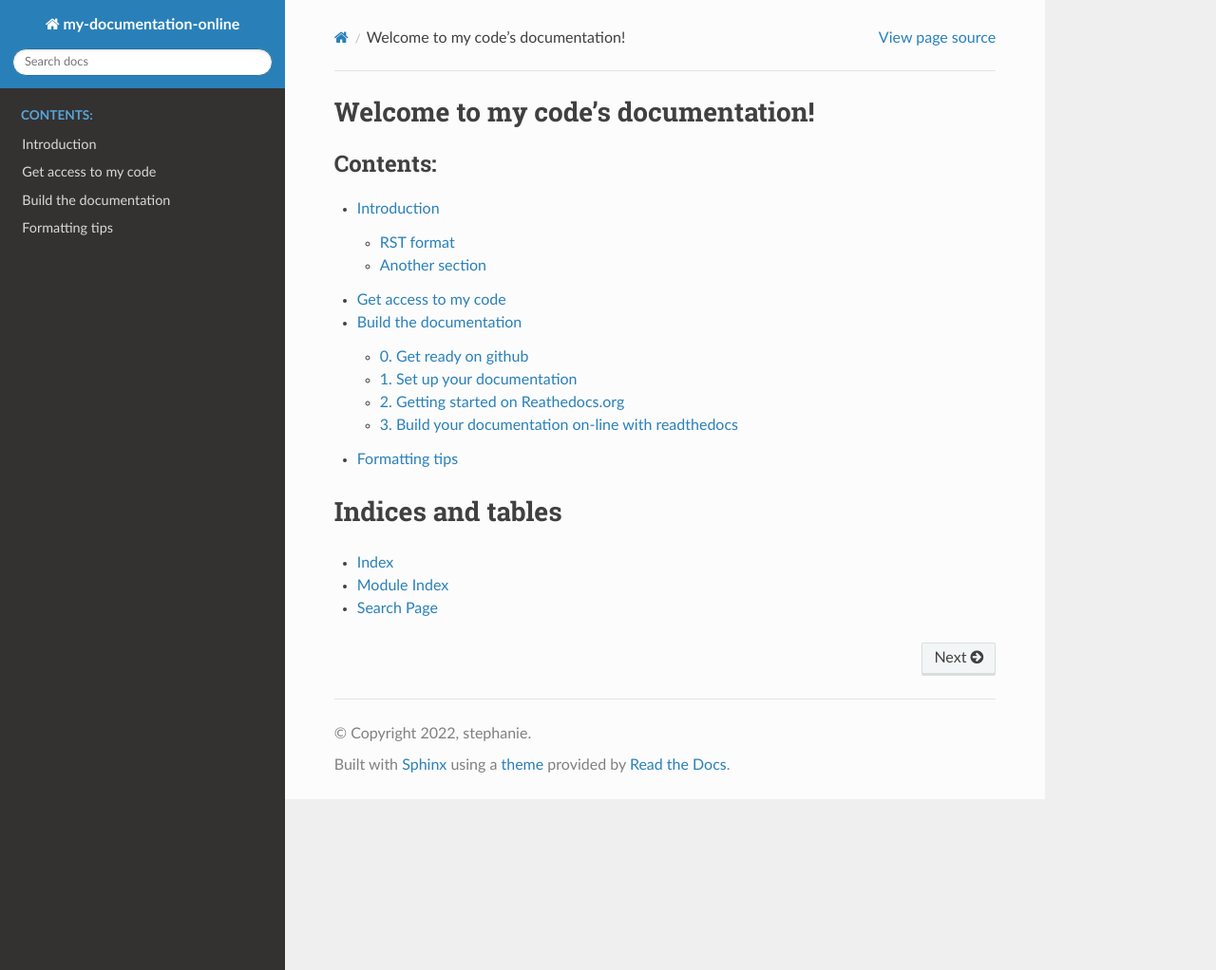
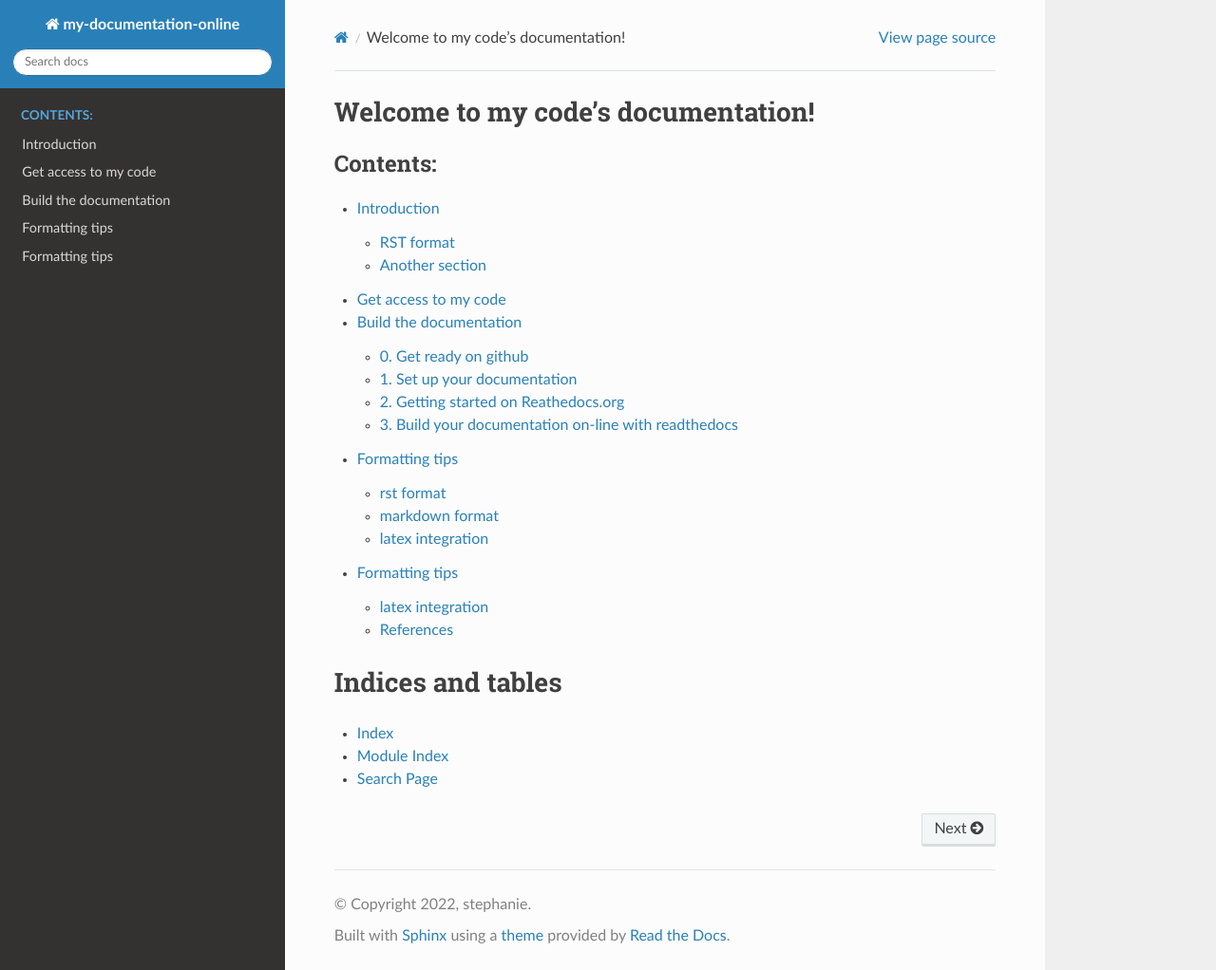
Before and after one commit to sasip-climate/my-doc-online, a Sphinx documentation site: the page built from source/index.rst, in a window 1280 px wide and 1022 px high. Shown: the whole window at 95% size. Built offline with Sphinx 7.4.7 and the Read the Docs theme 2.0.0, drawn with Linux system fonts in a browser that asks for light colours; some of the changed lines change nothing that is shown.

Commit message:
Update formatting-tips.md

````diff
--- a/source/formatting-tips.md
+++ b/source/formatting-tips.md
@@ -1,9 +1,11 @@
 # Formatting tips
 
-* **.rst:** You can  write your documentation pages in rst format (close to markdown). See here for some references on the rst syntax: [https://thomas-cokelaer.info/tutorials/sphinx/rest_syntax.html](https://thomas-cokelaer.info/tutorials/sphinx/rest_syntax.html)
+## rst format
+You can  write your documentation pages in rst format (close to markdown). See here for some references on the rst syntax: [https://thomas-cokelaer.info/tutorials/sphinx/rest_syntax.html](https://thomas-cokelaer.info/tutorials/sphinx/rest_syntax.html)
 
 
-* **.md:** You can also use markdown format if you have switched on the `myst-parser` option in the `conf.py` file. To do so,  add those lines:
+## markdown format
+You can also use markdown format if you have switched on the `myst-parser` option in the `conf.py` file. To do so,  add those lines:
 
 ```
 extensions = [
@@ -22,7 +24,7 @@ myst_enable_extensions = ["dollarmath", "amsmath"]
 And see [https://myst-parser.readthedocs.io/en/latest/syntax/optional.html](https://myst-parser.readthedocs.io/en/latest/syntax/optional.html) for more info about syntax possibilities
 
 
-* **latex integration:**
+## latex integration
 
 Note that you can already write some nice latex:
 
@@ -32,3 +34,42 @@ $$
       f(x) & = & x^2 + 2xy + y^2
    \end{eqnarray}
 $$
+
+# Formatting tips
+
+## latex integration
+<a name="subseclatex"></a>
+
+Note that you can already write some nice latex:
+
+$$
+   \begin{eqnarray}
+      y    & = & ax^2 + bx + c \\
+      f(x) & = & x^2 + 2xy + y^2
+   \end{eqnarray}
+$$
+
+See [https://myst-parser.readthedocs.io/en/latest/syntax/optional.html](https://myst-parser.readthedocs.io/en/latest/syntax/optional.html) for more info about syntax possibilities.
+
+## References
+How to do in markdown? Each section/subsection/subsubsection auto-generate achors that you can refer to elsewhere in the text with  `[text of the link](#name-of-your-subsection)`.
+
+Here is an example of markdown file:
+
+```
+* Here i call a famous paper [[1]](#References) in the list of References.
+* Here is want to refer to the above [section about latex integration](#latex-integration).
+* Here i make reference to another [doc page/section](#Install-FloeDyn).
+
+```
+
+How it renders in html:
+
+* Here i call a famous paper [[1]](#Bibliography) in the list of References.
+* Here is want to refer to the above [section about latex integration](#latex-integration).
+* Here i make reference to another [doc page/section](#Install-FloeDyn).
+
+---
+### Bibliography
+
+[1] P. Rampal, S. Bouillon, E. Olason, and M. Morlighem. neXtSIM: a new Lagrangian sea ice model.  ́ The Cryosphere, 10:1055–1073, 2016.
````
